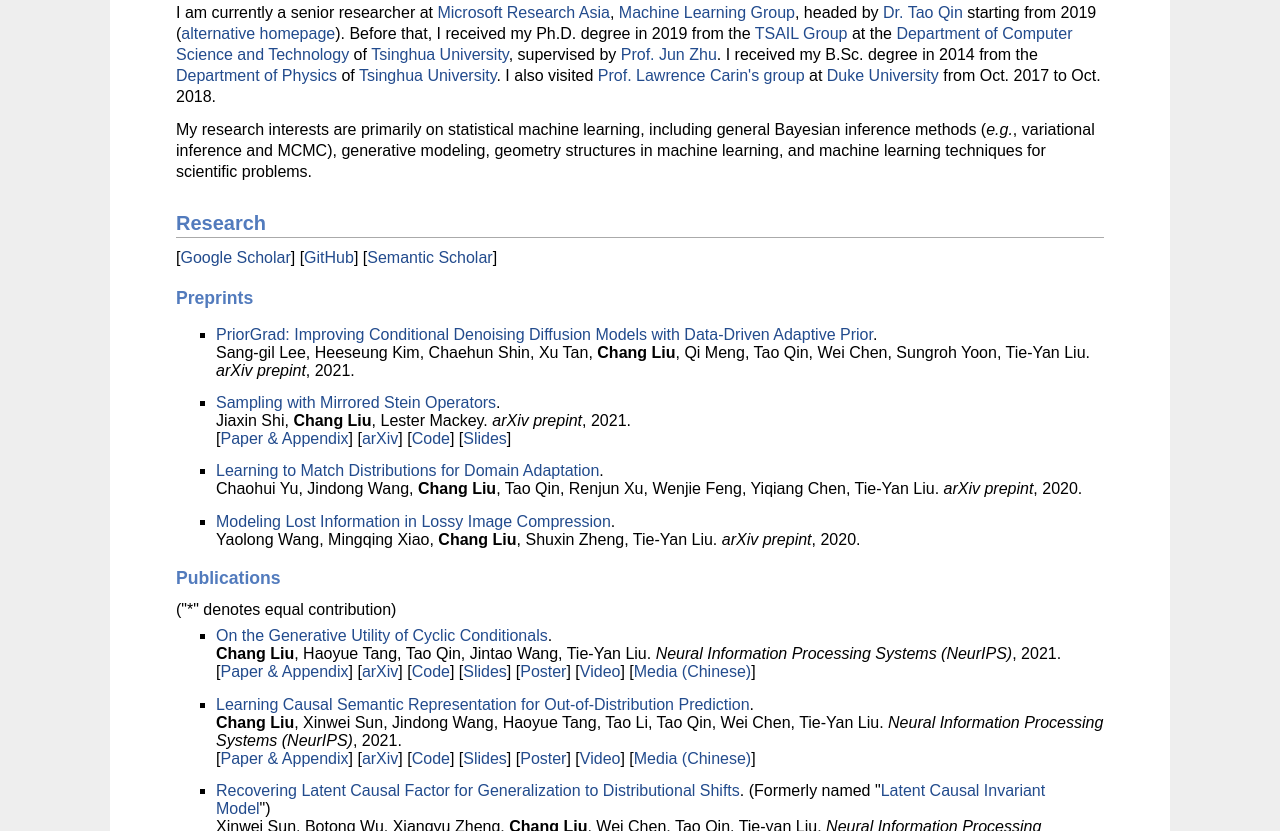
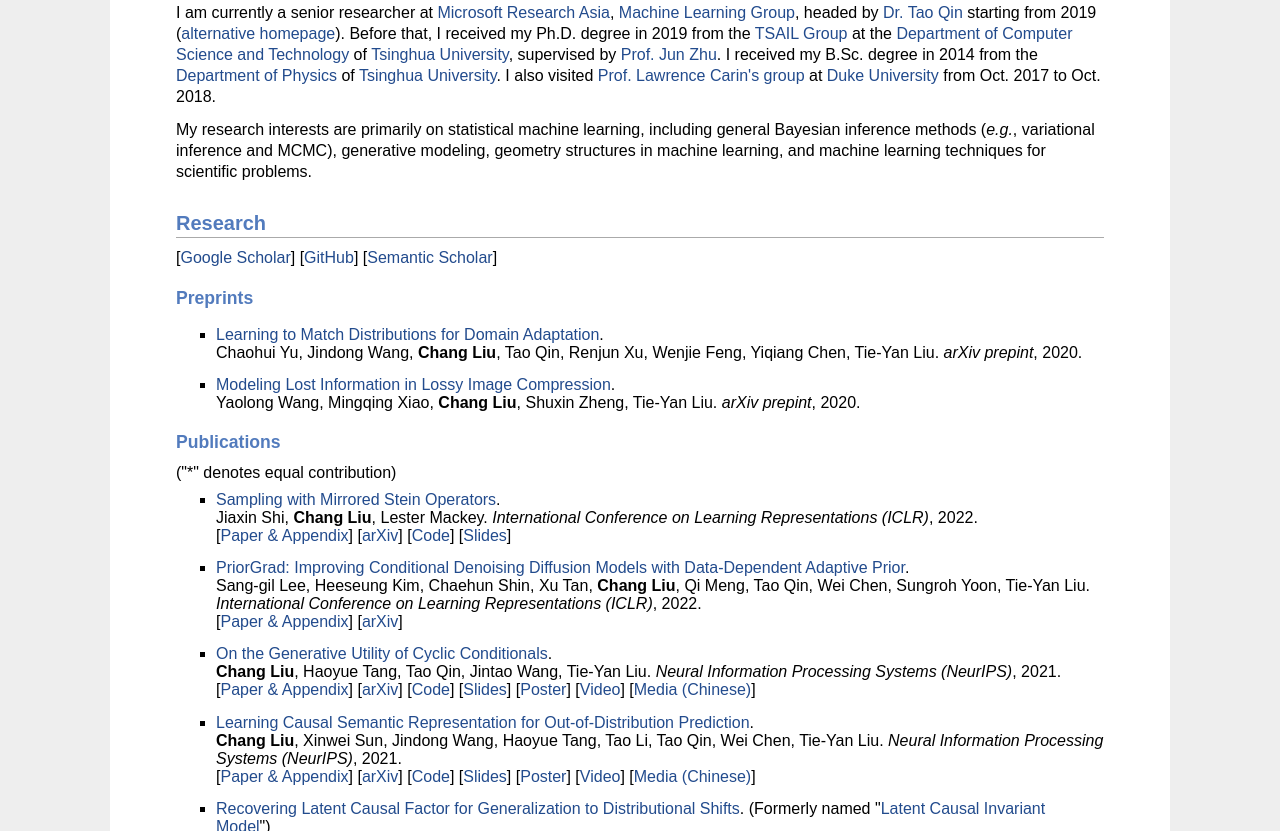
Before and after one commit to changliu00/changliu00.github.io, a plain HTML site: page index.html in a window 1280 px wide. Shown: the part 452-1283 px from the top of the page. Drawn offline with Linux system fonts and the light colour scheme.

Commit message:
iclr'22 updated

```diff
--- a/index.html
+++ b/index.html
@@ -85,20 +85,6 @@
 <h3>Preprints</h3>
 <ul>
     <li>
-		<a href="https://arxiv.org/abs/2106.06406">PriorGrad: Improving Conditional Denoising Diffusion Models with Data-Driven Adaptive Prior</a>.<br>
-		Sang-gil Lee, Heeseung Kim, Chaehun Shin, Xu Tan, <b>Chang Liu</b>, Qi Meng, Tao Qin, Wei Chen, Sungroh Yoon, Tie-Yan Liu.
-		<i>arXiv prepint</i>, 2021.
-    </li>
-    <li>
-		<a href="https://arxiv.org/abs/2106.12506">Sampling with Mirrored Stein Operators</a>.<br>
-		Jiaxin Shi, <b>Chang Liu</b>, Lester Mackey.
-		<i>arXiv prepint</i>, 2021.<br>
-		[<a href="https://arxiv.org/pdf/2106.12506.pdf">Paper & Appendix</a>]
-		[<a href="https://arxiv.org/abs/2106.12506">arXiv</a>]
-		[<a href="https://github.com/thjashin/mirror-stein-samplers">Code</a>]
-		[<a href="https://thjashin.github.io/talks/mirror-stein-samplers.pdf">Slides</a>]
-    </li>
-    <li>
 		<a href="https://arxiv.org/abs/2007.10791">Learning to Match Distributions for Domain Adaptation</a>.<br>
 		Chaohui Yu, Jindong Wang, <b>Chang Liu</b>, Tao Qin, Renjun Xu, Wenjie Feng, Yiqiang Chen, Tie-Yan Liu.
 		<i>arXiv prepint</i>, 2020.
@@ -113,6 +99,22 @@
 <h3>Publications</h3>
 <p>("*" denotes equal contribution)</p>
 <ul>
+    <li>
+		<a href="https://arxiv.org/abs/2106.12506">Sampling with Mirrored Stein Operators</a>.<br>
+		Jiaxin Shi, <b>Chang Liu</b>, Lester Mackey.
+		<i>International Conference on Learning Representations (ICLR)</i>, 2022.<br>
+		[<a href="https://arxiv.org/pdf/2106.12506.pdf">Paper & Appendix</a>]
+		[<a href="https://arxiv.org/abs/2106.12506">arXiv</a>]
+		[<a href="https://github.com/thjashin/mirror-stein-samplers">Code</a>]
+		[<a href="https://thjashin.github.io/talks/mirror-stein-samplers.pdf">Slides</a>]
+    </li>
+    <li>
+		<a href="https://arxiv.org/abs/2106.06406">PriorGrad: Improving Conditional Denoising Diffusion Models with Data-Dependent Adaptive Prior</a>.<br>
+		Sang-gil Lee, Heeseung Kim, Chaehun Shin, Xu Tan, <b>Chang Liu</b>, Qi Meng, Tao Qin, Wei Chen, Sungroh Yoon, Tie-Yan Liu.
+		<i>International Conference on Learning Representations (ICLR)</i>, 2022.<br>
+		[<a href="https://arxiv.org/pdf/2106.06406.pdf">Paper & Appendix</a>]
+		[<a href="https://arxiv.org/abs/2106.06406">arXiv</a>]
+    </li>
     <li>
 		<a href="https://papers.nips.cc/paper/2021/hash/fe04e05fbe48920b8ba90bea2ddfe60b-Abstract.html">On the Generative Utility of Cyclic Conditionals</a>.<br>
 		<b>Chang Liu</b>, Haoyue Tang, Tao Qin, Jintao Wang, Tie-Yan Liu.
@@ -383,5 +385,5 @@
 
 </div>
 
-Last updated on Dec. 2021.
+Last update Jan. 2022.
 </body></html>
```
